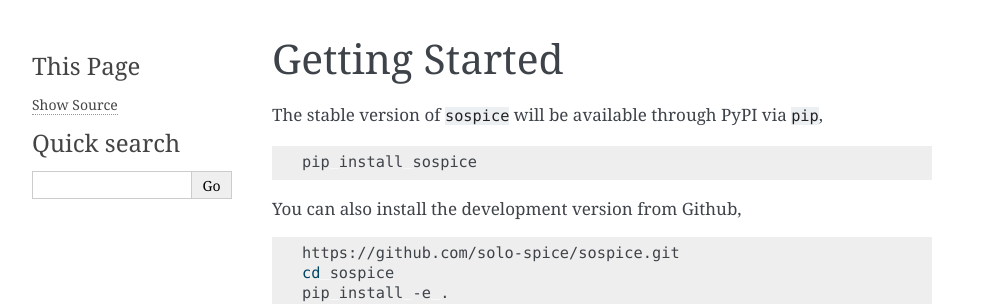
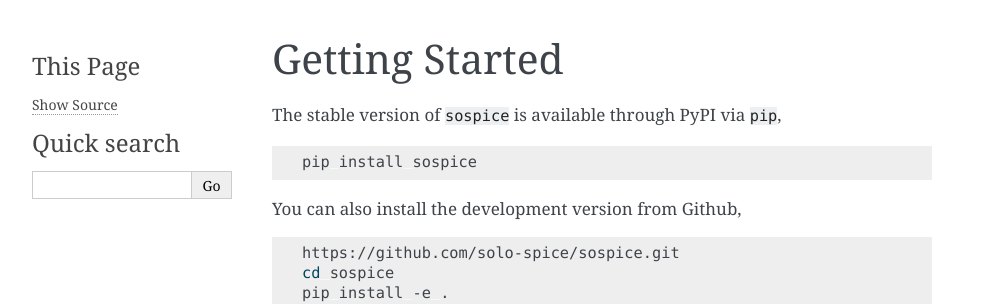
Before and after one commit to solo-spice/sospice, a Sphinx documentation site: the page built from docs/source/getting_started.rst, in a window 1280 px wide. Shown: the top 304 px of the page, without its empty margins (148-1140 px from the left). Built offline with Sphinx 7.4.7, drawn with Linux system fonts in a browser that asks for light colours; the version number could not be read and is left out.

Commit message:
Publish to PyPI

````diff
--- a/README.rst
+++ b/README.rst
@@ -25,8 +25,8 @@
 
 - Catalog: ``catalog``
 
-   - ``Catalog``: access and read catalog, find files in catalog.
-   - ``Release```: find and access releases.
+   -  ``Catalog``: access and read catalog, find files in catalog.
+   -  ``Release```: find and access releases.
 
 -  Instrument modelling: ``instrument_modelling``
 
@@ -42,7 +42,7 @@
 
 We want ``sospice`` to be:
 
--  Convenient to install. It is installable by ``pip`` and it will be
+-  Convenient to install. It is installable by ``pip`` and it is
    published on `PyPI <https://pypi.org/>`__
 -  Useful, providing a single package for all SPICE-specific steps of
    your data analysis.
--- a/docs/source/getting_started.rst
+++ b/docs/source/getting_started.rst
@@ -1,7 +1,7 @@
 Getting Started
 ===============
 
-The stable version of ``sospice`` will be available through PyPI via ``pip``,
+The stable version of ``sospice`` is available through PyPI via ``pip``,
 
 .. code-block:: shell
 
--- a/pyproject.toml
+++ b/pyproject.toml
@@ -8,8 +8,8 @@
   { name="SPICE consortium", email="spice-github.ias@universite-paris-saclay.fr" },
 ]
 description = "Python data analysis tools for Solar Orbiter/SPICE"
-readme = "README.md"
-requires-python = ">=3.7"
+readme = "README.rst"
+requires-python = ">=3.8"
 classifiers = [
     "Programming Language :: Python :: 3",
     "Programming Language :: Python :: 3.8",
@@ -21,7 +21,6 @@
     "Intended Audience :: Science/Research",
     "Topic :: Scientific/Engineering :: Astronomy",
 ]
-
 dynamic = ["version", "dependencies"]
 
 [tool.setuptools.dynamic]
--- a/requirements.txt
+++ b/requirements.txt
@@ -15,3 +15,4 @@
 setuptools_scm[toml]>=7.0
 Sphinx>=7.0
 sunpy>=4.0
+twine>=4.0
````
Also changed, not shown: 1 other file.
